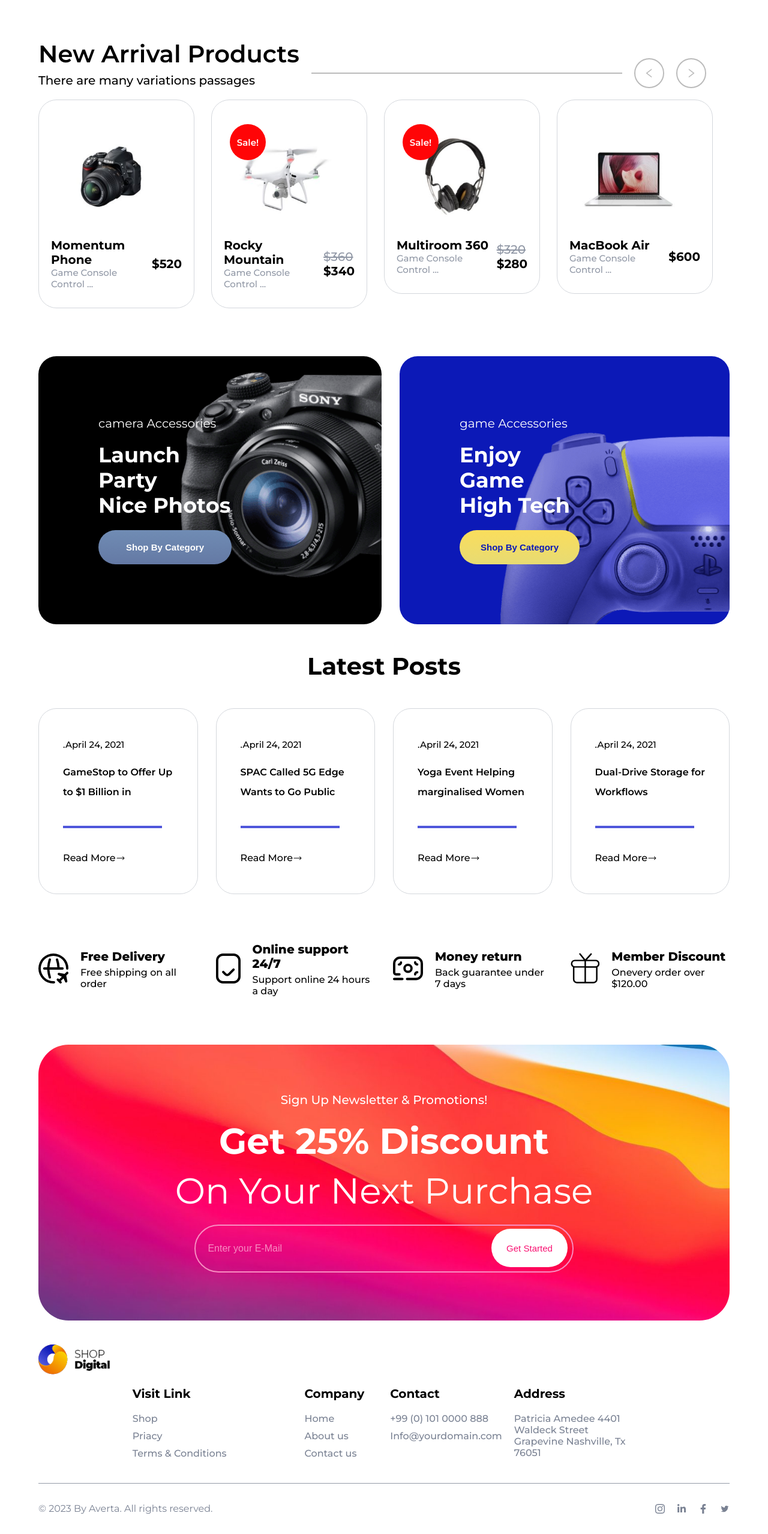
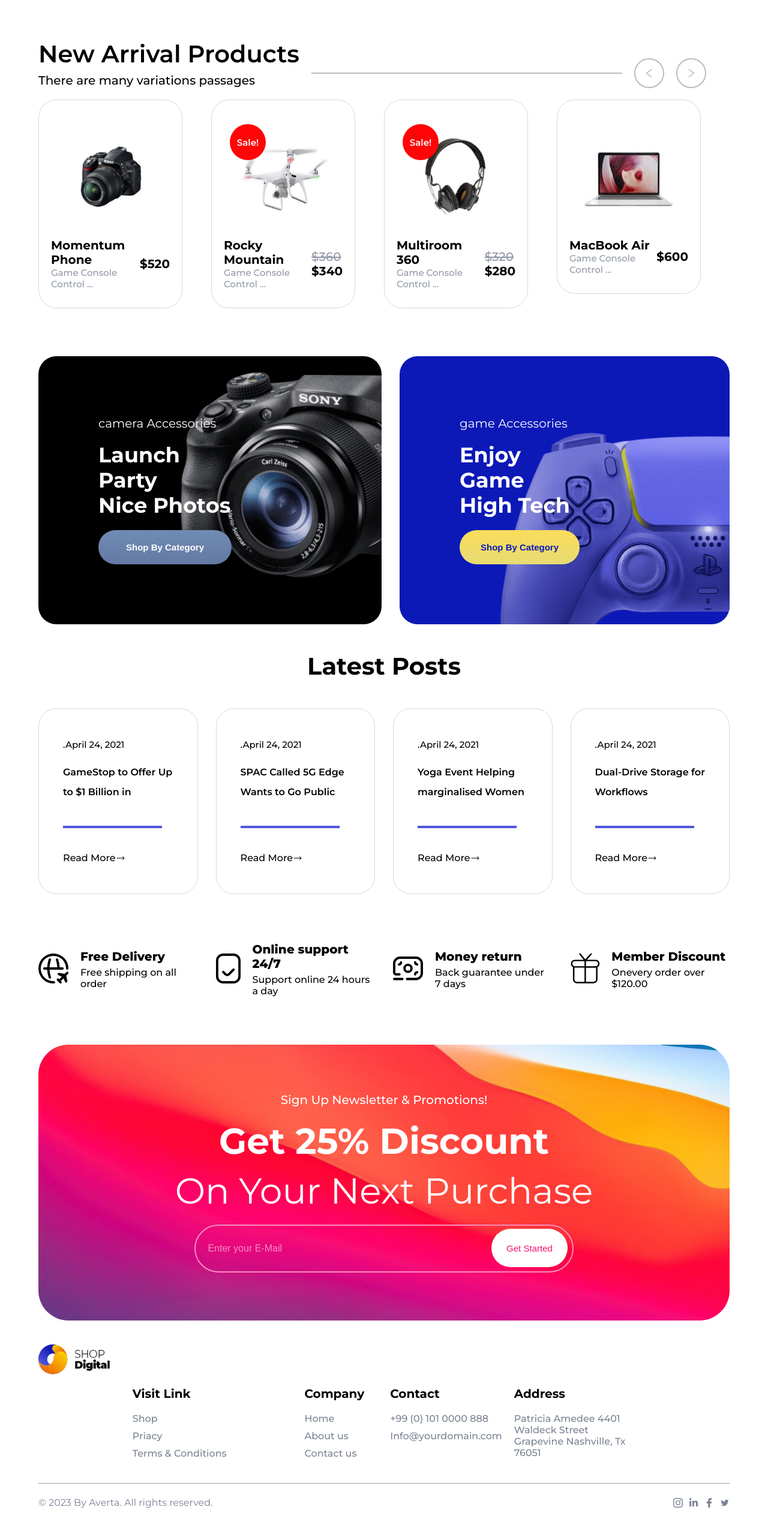
Before and after one commit to MoazamAli45/Nextjs-DigitalShop, a Next.js app: page / in a window 1280 px wide. Shown: the part 2938-5496 px from the top of the page at 60% size. Built offline with nearby package versions, Linux system fonts and the light colour scheme.

Commit message:
second commit

```diff
--- a/components/footer/footer.module.css
+++ b/components/footer/footer.module.css
@@ -1,6 +1,12 @@
 .container {
   width: 90%;
   margin: 2rem auto;
+  /* overflow-x:hidden; */
+}
+@media (max-width: 576px) {
+  .container {
+    overflow-x: hidden;
+  }
 }
 .footer-box {
   display: flex;
@@ -93,12 +99,16 @@
     flex-direction: column;
     align-items: center;
     justify-content: center;
+    width: 100%;
     gap: 1rem;
   }
   .footer-textfield button {
     position: static;
     width: 100%;
     height: 8rem;
+  }
+  .footer-textfield input::placeholder {
+    font-size: 1.3rem;
   }
 }
 .footer-image {
@@ -190,22 +200,23 @@
   flex-wrap: wrap;
   justify-content: space-between;
   align-items: center;
-  padding-block: 1rem;
+  /* padding-block: 1rem; */
 }
 @media screen and (max-width: 767px) {
   .footer-bottom {
     flex-direction: column;
     align-items: center;
     justify-content: center;
-    width: 90%;
+
     gap: 2rem;
+    font-size: 1.4rem;
   }
 }
 
 .footer-icons {
   display: flex;
   flex-direction: row;
-  gap: 2rem;
+  gap: 10px;
 }
 .insta:hover {
   color: #f91071;
--- a/components/navbar/navbar.module.css
+++ b/components/navbar/navbar.module.css
@@ -58,8 +58,8 @@
     position: fixed;
     top: 0;
     left: 0;
-    height: 100vh;
-    width: 100vw;
+    height: 100%;
+    width: 100%;
     background-color: white;
     justify-content: center;
     opacity: 0;
--- a/components/shopCard/shopCard.jsx
+++ b/components/shopCard/shopCard.jsx
@@ -17,7 +17,7 @@ const ShopCard = (props) => {
     <>
       <div
         className={style["shop-card"]}
-        style={{ width: `${width}`, marginRight: `${marginRight} ` }}
+        style={{ width: `${width}`, 'margin-right': `${marginRight}  ` }}
       >
         <div className={style.image}>
           {sale && <span className={style.sale}>Sale!</span>}
--- a/components/slider/corousel.jsx
+++ b/components/slider/corousel.jsx
@@ -193,8 +193,8 @@ const Corousel = () => {
               price={card.price}
               discount={card.discount}
               key={index}
-              width={"26rem"}
-              right={"2rem"}
+              width={"24rem"}
+              right={"6rem"}
             />
           ))}
         </Slider>
--- a/package.json
+++ b/package.json
@@ -17,6 +17,7 @@
     "react-dom": "18.2.0",
     "react-icons": "^4.10.1",
     "react-slick": "^0.29.0",
+    "sharp": "^0.32.4",
     "slick-carousel": "^1.8.1"
   }
 }
```
Also changed, not shown: 1 other file (tests, documents, lock files or other folders).
